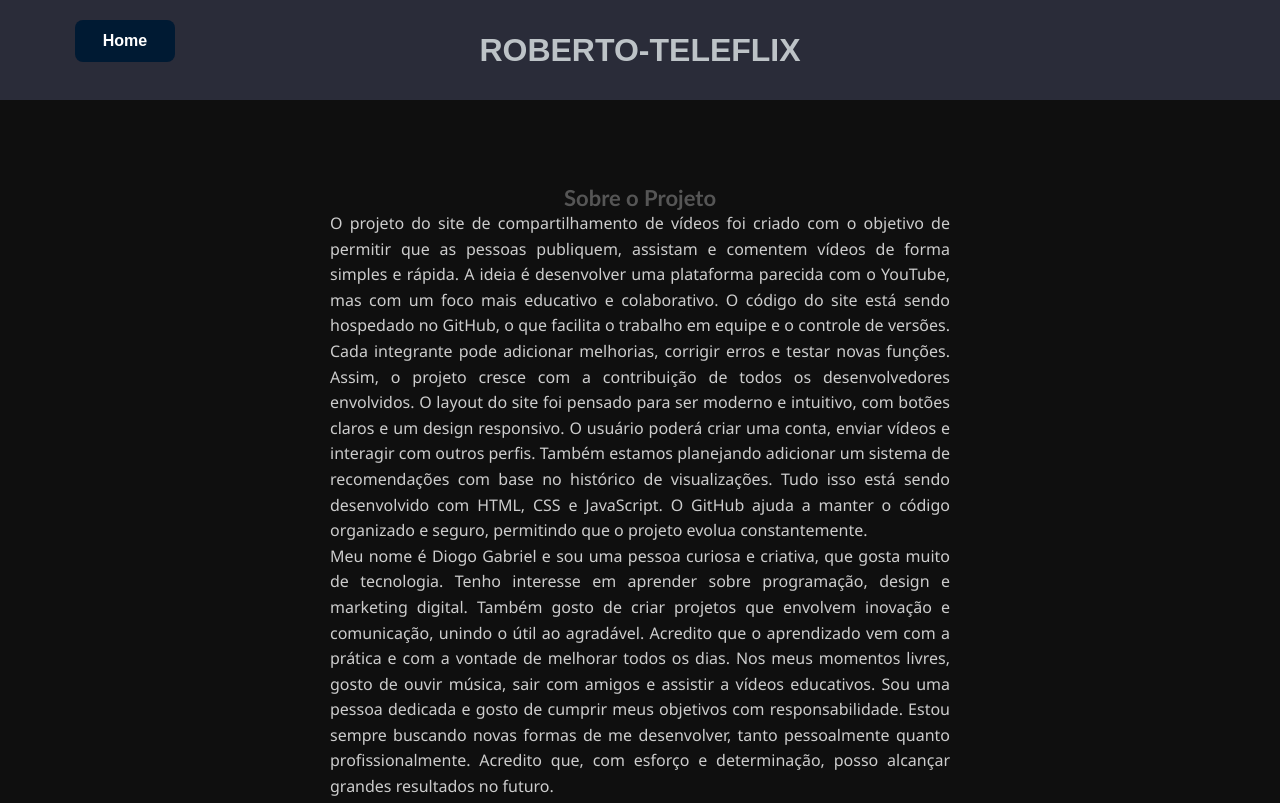
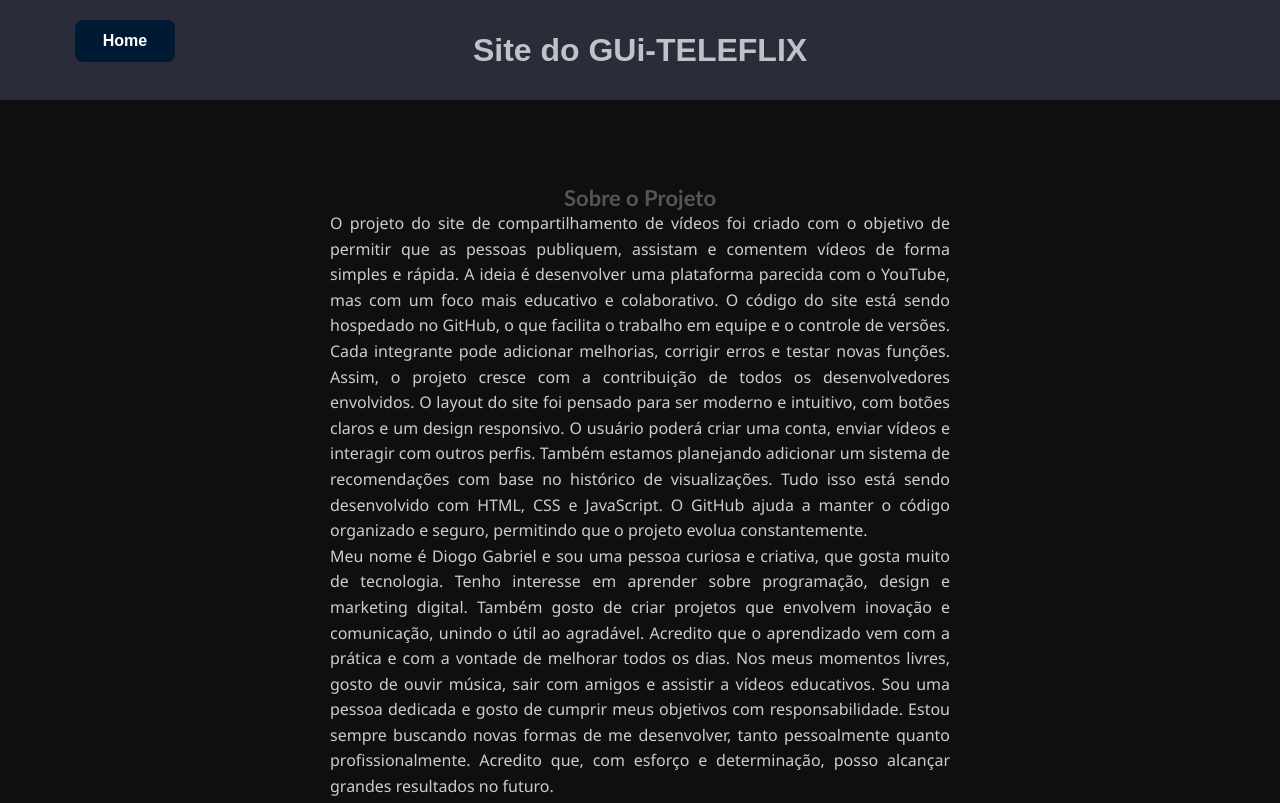
Before and after one commit to gui72c/guilol, a plain HTML site: page sobre.html in a window 1280 px wide. Shown: the top 803 px of the page. Drawn offline with Linux system fonts and the light colour scheme.

Commit message:
adfsdfds

```diff
--- a/sobre.html
+++ b/sobre.html
@@ -30,7 +30,7 @@
     <div class="sobre">
      <a href="/index.html" class="btn-sobre">Home</a>
     </div>
-    <h1>ROBERTO-TELEFLIX</h1>
+    <h1>Site do GUi-TELEFLIX</h1>
   </header>
   <main style="max-width:700px; margin:40px auto; padding:20px;">
 <!-- Digite aqui abaixo nas tags <p> o seu texto sobre sua página e sobre você -->
```
